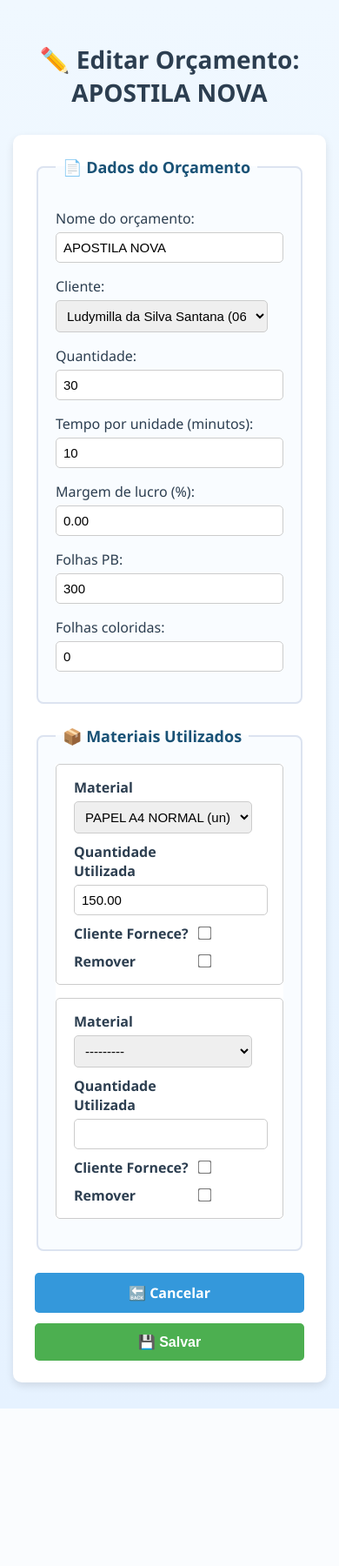
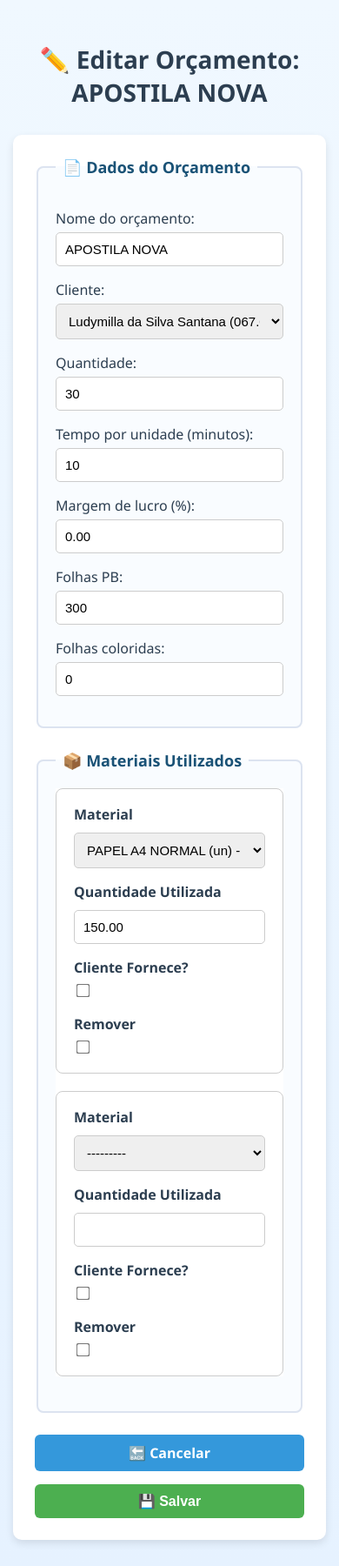
Before and after one commit to yarinsantanamartins/orcamento, a Django app: page /orcamento/23/editar/ in a window 390 px wide. Shown: the whole page at 87% size. Before the commit the page ends 1619 px from the top, so only its background shows below. Run offline with Django 5.2, Linux system fonts and the light colour scheme; data comes from the database, SQL or seed files in the repository.

Commit message:
alteracao template

```diff
--- a/core/templates/core/editar_orcamento.html
+++ b/core/templates/core/editar_orcamento.html
@@ -4,6 +4,10 @@
   <meta charset="UTF-8" />
   <title>✏️ Editar Orçamento: {{ orcamento.nome }}</title>
   <style>
+    * {
+      box-sizing: border-box;
+    }
+
     body {
       font-family: 'Segoe UI', Tahoma, Geneva, Verdana, sans-serif;
       background: linear-gradient(to bottom, #f0f8ff, #e6f2ff);
@@ -54,8 +58,8 @@
     input[type="text"],
     input[type="number"],
     select {
-      width: 93%;
-      padding: 8px;
+      width: 100%;
+      padding: 10px;
       font-size: 15px;
       border-radius: 5px;
       border: 1px solid #ccc;
@@ -84,20 +88,20 @@
       background-color: #eaf3fc;
     }
 
-    /* Botões lado a lado */
     .btn-group {
       display: flex;
       justify-content: center;
       gap: 10px;
       margin-top: 20px;
+      flex-wrap: wrap;
     }
 
     .btn-voltar,
     .btn-submit {
-      padding: 6px 16px;
-      font-size: 14px;
-      border-radius: 5px;
-      min-width: 100px;
+      padding: 10px 20px;
+      font-size: 15px;
+      border-radius: 6px;
+      min-width: 120px;
       cursor: pointer;
       text-align: center;
       text-decoration: none;
@@ -124,45 +128,54 @@
       background-color: #45a049;
     }
 
-    @media (max-width: 600px) {
+    /* RESPONSIVO */
+    @media (max-width: 768px) {
+      input[type="text"],
+      input[type="number"],
+      select {
+        width: 100%;
+      }
+
+      .btn-group {
+        flex-direction: column;
+        gap: 15px;
+      }
+
+      .btn-voltar,
+      .btn-submit {
+        width: 100%;
+        font-size: 16px;
+      }
+
+      /* TABELA RESPONSIVA */
       table, thead, tbody, th, td, tr {
         display: block;
       }
 
-      thead tr {
+      thead {
         display: none;
       }
 
-      tr {
-        margin-bottom: 15px;
+      tbody tr {
+        margin-bottom: 20px;
         border: 1px solid #ccc;
+        border-radius: 8px;
         padding: 10px;
-        border-radius: 5px;
+        background-color: #fff;
       }
 
       td {
         border: none;
-        padding: 5px 10px;
+        padding: 8px 10px;
         position: relative;
       }
 
       td::before {
         content: attr(data-label);
         font-weight: bold;
-        display: inline-block;
-        width: 140px;
-      }
-
-      .btn-group {
-        flex-direction: column;
-        gap: 12px;
-      }
-
-      .btn-voltar,
-      .btn-submit {
-        font-size: 16px;
-        padding: 12px 0;
-        min-width: 100%;
+        display: block;
+        margin-bottom: 5px;
+        color: #2c3e50;
       }
     }
   </style>
```
Also changed, not shown: core/templates/core/lista_orcamentos.html (+17 -15 lines).
